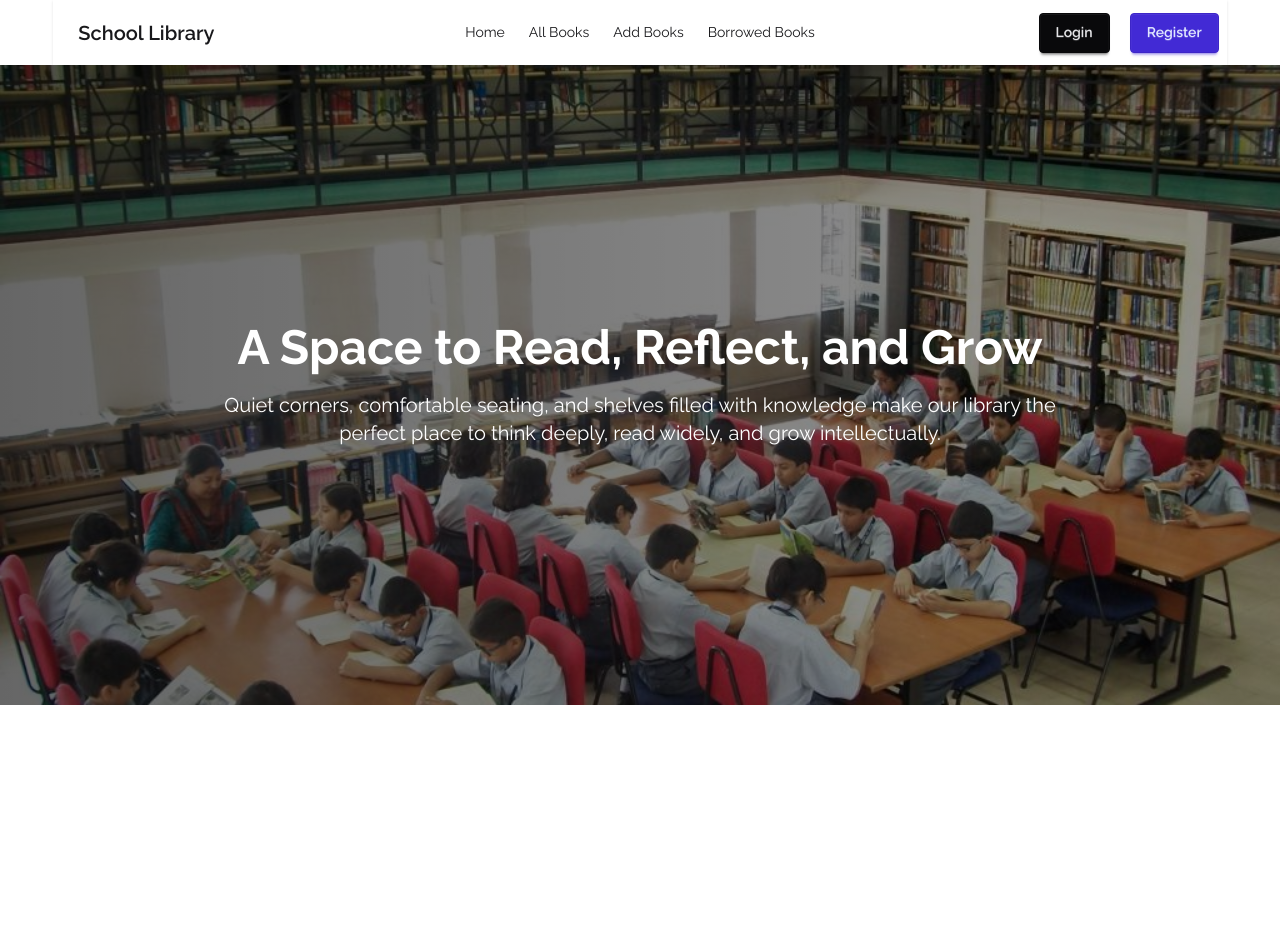
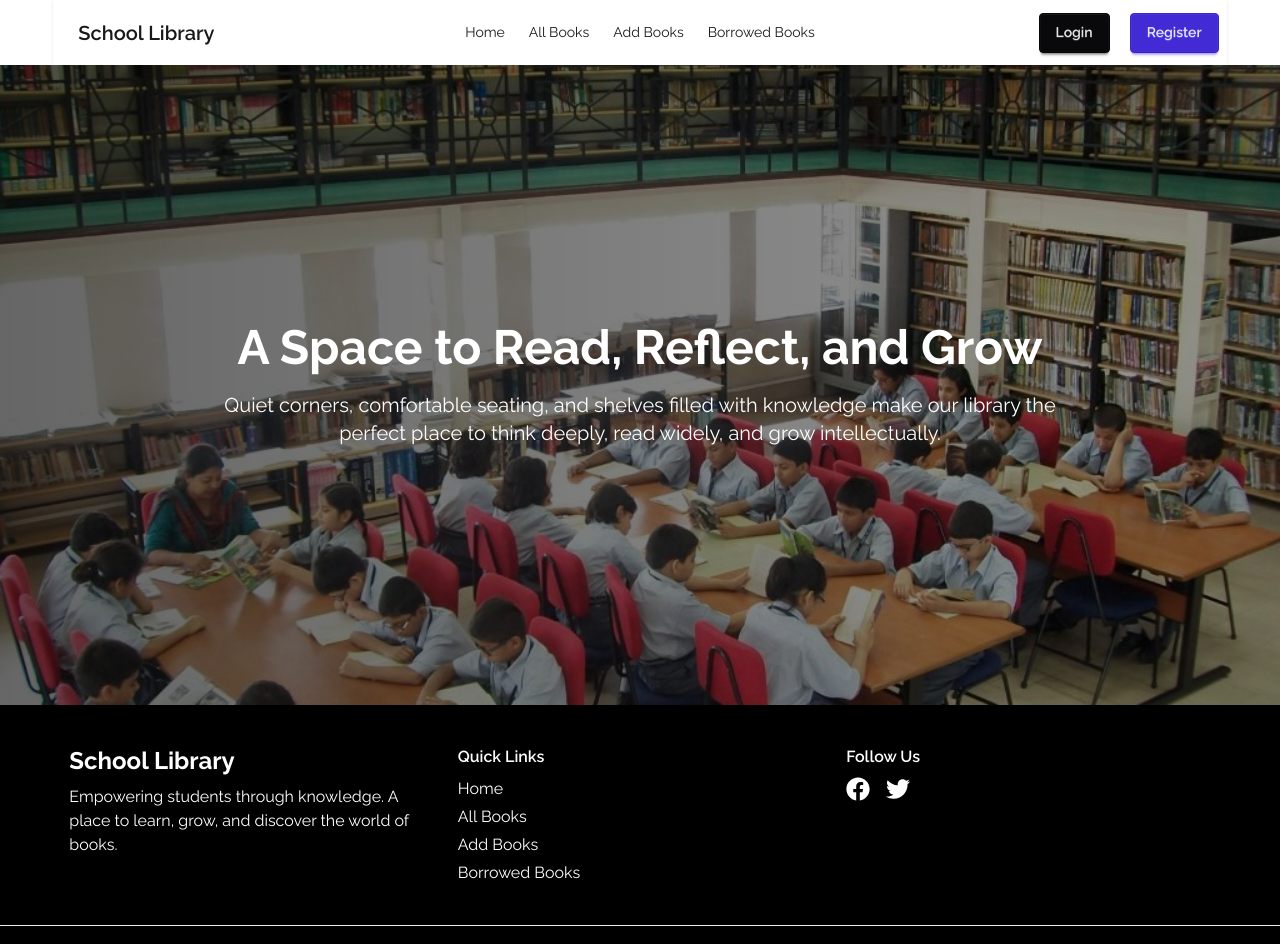
Before and after one commit to prothush/schoollibrary, a React (Vite) app: page / in a window 1280 px wide. Shown: the top 944 px of the page. Before the commit the page ends 800 px from the top, so only its background shows below. Built offline with nearby package versions, Linux system fonts and the light colour scheme; no server answers.

Commit message:
Successfully added the footer section

```diff
--- a/src/Components/Footer.jsx
+++ b/src/Components/Footer.jsx
@@ -1,8 +1,38 @@
 import React from 'react';
+import { FaFacebook, FaTwitter } from 'react-icons/fa';
+import { Link } from 'react-router';
 
 const Footer = () => {
     return (
-        <div>
+        <div className="bg-black text-white py-10">
+            <div className="w-11/12 mx-auto px-4 grid grid-cols-1 md:grid-cols-3 gap-6">
+                <div>
+                    <h2 className="text-2xl font-bold text-primary mb-2 text-white">School Library</h2>
+                    <p>Empowering students through knowledge. A place to learn, grow, and discover the world of books.</p>
+                </div>
+
+                <div>
+                    <h3 className="font-semibold mb-2">Quick Links</h3>
+                    <ul className="space-y-1">
+                        <li><Link to="/" className="link link-hover">Home</Link></li>
+                        <li><Link to="/allBooks" className="link link-hover">All Books</Link></li>
+                        <li><Link to="/addBooks" className="link link-hover">Add Books</Link></li>
+                        <li><Link to="/borrowedBooks" className="link link-hover">Borrowed Books</Link></li>
+                    </ul>
+                </div>
+
+                <div>
+                    <h3 className="font-semibold mb-2">Follow Us</h3>
+                    <div className="flex space-x-4 text-2xl">
+                        <a href="https://www.facebook.com/prothush" target='_blank' className="hover:text-primary"><FaFacebook /></a>
+                        <a href="https://www.twitter.com/prothush" target='_blank' className="hover:text-primary"><FaTwitter /></a>
+                    </div>
+                </div>
+            </div>
+
+            <div className="text-center mt-10 text-sm border-t pt-4 border-base-300">
+                © 2025 School Library. All rights reserved.
+            </div>
 
         </div>
     );
--- a/src/Pages/AddBook.jsx
+++ b/src/Pages/AddBook.jsx
@@ -78,7 +78,7 @@ const AddBook = () => {
 
                     <div>
                         <label className="label font-semibold">Rating</label>
-                        <input name="rating" type="number" step="0.1" className="input input-bordered w-full" required />
+                        <input name="rating" type="number" max="5" step="0.1" className="input input-bordered w-full" required />
                     </div>
                     <div className="pt-4">
                         <button type="submit" className="btn btn-primary w-full">Add Book</button>
```
